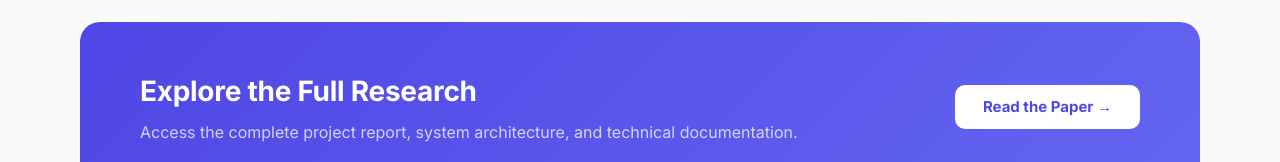
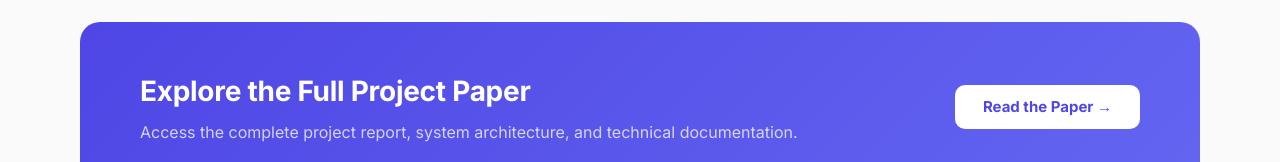
Before and after one commit to AlirezaHassaniEghtedar/uni-portals, a React (Vite) app: page / in a window 1280 px wide. Shown: the part 6079-6241 px from the top of the page. Built offline with nearby package versions, Linux system fonts and the light colour scheme; the HTML template or start-up script is replaced by a standard one.

Commit message:
[UPDATE]

```diff
--- a/src/App.tsx
+++ b/src/App.tsx
@@ -1233,7 +1233,7 @@ function Footer() {
         }}>
           <div>
             <h2 style={{ fontSize: isMobile ? 22 : 28, fontWeight: 700, color: '#fff', margin: '0 0 8px', letterSpacing: '-0.01em' }}>
-              Explore the Full Research
+              Explore the Full Project Paper
             </h2>
             <p style={{ fontSize: isMobile ? 14 : 16, color: 'rgba(255,255,255,0.75)', margin: 0 }}>
               Access the complete project report, system architecture, and technical documentation.
```
